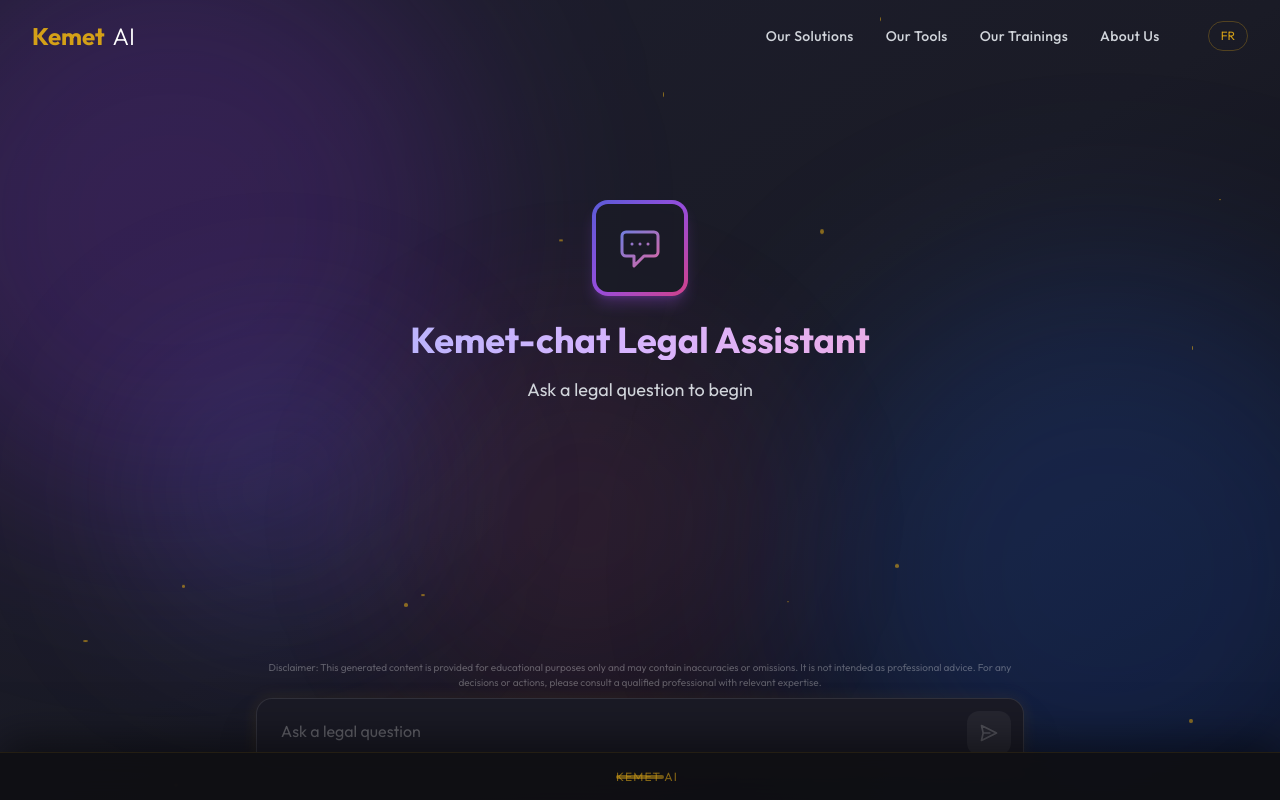
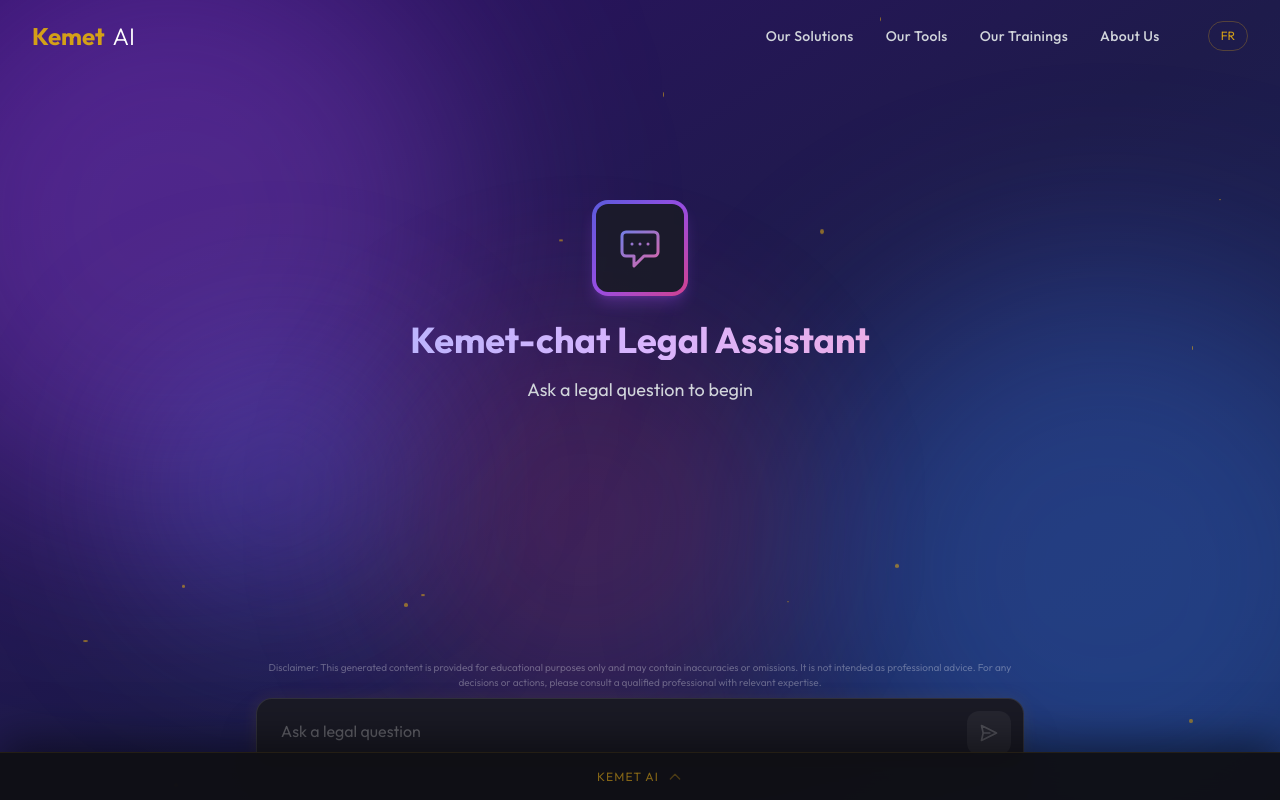
Before and after one commit to A-Njock/KEMET-AI, a React (Vite) app: page /chatbot in a window 1280 px wide. Built offline with nearby package versions, Linux system fonts and the light colour scheme.

Commit message:
UX Polish: Moved Home scroll arrow, removed Footer handle bar, brightened Chatbot colors

```diff
--- a/src/components/Footer.tsx
+++ b/src/components/Footer.tsx
@@ -10,8 +10,10 @@
       {/* Handle / Always Visible Strip */}
       <div className="h-12 flex items-center justify-center cursor-pointer group-hover:bg-white/5 transition-colors">
         <div className="flex items-center gap-2">
-          <div className="w-12 h-1 bg-gold/50 rounded-full group-hover:w-16 transition-all duration-300"></div>
-          <span className="text-xs text-gold/60 uppercase tracking-widest font-heading group-hover:opacity-0 transition-opacity absolute">Kemet AI</span>
+          <span className="text-xs text-gold/60 uppercase tracking-widest font-heading group-hover:text-gold transition-colors">Kemet AI</span>
+          <svg className="w-4 h-4 text-gold/30 group-hover:text-gold transition-colors transform group-hover:rotate-180 duration-500" fill="none" stroke="currentColor" viewBox="0 0 24 24">
+            <path strokeLinecap="round" strokeLinejoin="round" strokeWidth={2} d="M5 15l7-7 7 7" />
+          </svg>
         </div>
       </div>
 
--- a/src/pages/Chatbot.tsx
+++ b/src/pages/Chatbot.tsx
@@ -70,19 +70,19 @@
   };
 
   return (
-    <div className="min-h-screen bg-gradient-to-br from-[#1E1E2E] via-[#1a1b26] to-[#0D0D15] font-sans flex flex-col relative overflow-hidden">
+    <div className="min-h-screen bg-gradient-to-br from-[#2e1065] via-[#1e1b4b] to-[#172554] font-sans flex flex-col relative overflow-hidden">
       {/* Background Particles & Blobs */}
       <div className="absolute inset-0 pointer-events-none overflow-hidden">
-        {/* Colorful Blobs - Enhanced Opacity */}
-        <div className="absolute top-[-10%] left-[-10%] w-[600px] h-[600px] bg-purple-600/20 rounded-full blur-[100px] animate-float" />
-        <div className="absolute bottom-[-10%] right-[-10%] w-[600px] h-[600px] bg-blue-600/20 rounded-full blur-[100px] animate-float" style={{ animationDelay: '2s' }} />
-        <div className="absolute top-[40%] left-[30%] w-[400px] h-[400px] bg-pink-500/10 rounded-full blur-[90px] animate-pulse-slow" />
-        <div className="absolute bottom-[20%] left-[10%] w-[300px] h-[300px] bg-indigo-500/15 rounded-full blur-[80px]" />
+        {/* Colorful Blobs - Enhanced Opacity & Brightness */}
+        <div className="absolute top-[-10%] left-[-10%] w-[600px] h-[600px] bg-purple-500/30 rounded-full blur-[100px] animate-float" />
+        <div className="absolute bottom-[-10%] right-[-10%] w-[600px] h-[600px] bg-blue-500/30 rounded-full blur-[100px] animate-float" style={{ animationDelay: '2s' }} />
+        <div className="absolute top-[40%] left-[30%] w-[400px] h-[400px] bg-pink-500/20 rounded-full blur-[90px] animate-pulse-slow" />
+        <div className="absolute bottom-[20%] left-[10%] w-[300px] h-[300px] bg-indigo-500/25 rounded-full blur-[80px]" />
 
         {[...Array(15)].map((_, i) => (
           <div
             key={i}
-            className="particle absolute bg-gold/30 rounded-full"
+            className="particle absolute bg-gold/40 rounded-full"
             style={{
               width: Math.random() * 4 + 1 + 'px',
               height: Math.random() * 4 + 1 + 'px',
@@ -135,8 +135,8 @@
                 <div className={`max-w-[85%] lg:max-w-[75%]`}>
                   <div
                     className={`rounded-2xl p-5 shadow-lg backdrop-blur-md border ${msg.role === 'user'
-                        ? 'bg-gradient-to-br from-gold/30 to-orange-500/20 border-gold/40 text-white ml-auto rounded-tr-sm'
-                        : 'bg-gradient-to-br from-[#2d2d44]/80 to-[#1e1e2e]/90 border-white/10 text-gray-100 rounded-tl-sm hover:border-purple-500/40 transition-colors duration-300'
+                      ? 'bg-gradient-to-br from-gold/30 to-orange-500/20 border-gold/40 text-white ml-auto rounded-tr-sm'
+                      : 'bg-gradient-to-br from-[#2d2d44]/80 to-[#1e1e2e]/90 border-white/10 text-gray-100 rounded-tl-sm hover:border-purple-500/40 transition-colors duration-300'
                       }`}
                   >
                     <div
--- a/src/pages/Home.tsx
+++ b/src/pages/Home.tsx
@@ -140,13 +140,15 @@
             </Link>
           </div>
 
-          {/* Scroll indicator */}
-          <div className="absolute bottom-8 left-1/2 -translate-x-1/2">
-            <div className="animate-bounce p-2">
-              <svg className="w-8 h-8 text-gold" fill="none" viewBox="0 0 24 24" stroke="currentColor">
-                <path strokeLinecap="round" strokeLinejoin="round" strokeWidth={2} d="M19 9l-7 7-7-7" />
-              </svg>
-            </div>
+
+        </div>
+
+        {/* Scroll indicator - Moved to bottom of viewport */}
+        <div className="absolute bottom-8 left-1/2 -translate-x-1/2 z-20">
+          <div className="animate-bounce p-2">
+            <svg className="w-8 h-8 text-gold" fill="none" viewBox="0 0 24 24" stroke="currentColor">
+              <path strokeLinecap="round" strokeLinejoin="round" strokeWidth={2} d="M19 9l-7 7-7-7" />
+            </svg>
           </div>
         </div>
       </section>
```
